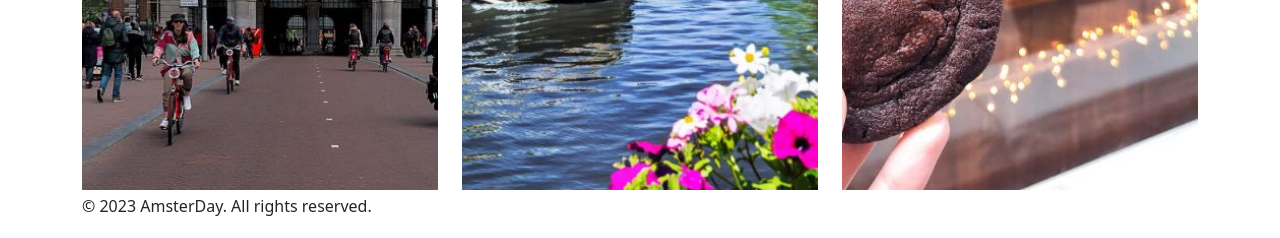
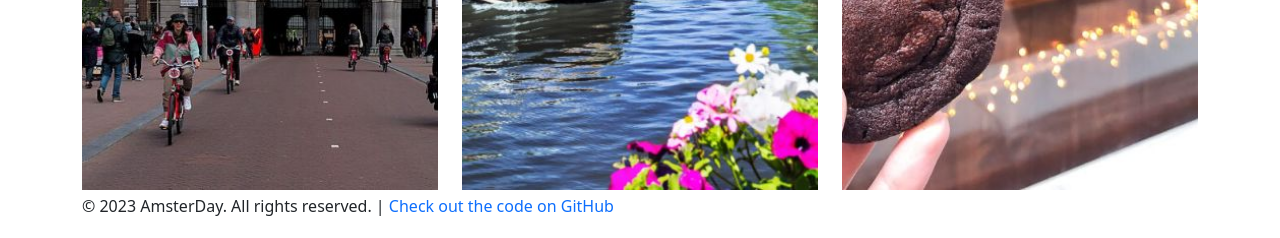
Before and after one commit to AmsterDay/project2-amsterday, a Node server app: page / in a window 1280 px wide. Shown: the part 724-962 px from the top of the page. Run offline with Node 20, Linux system fonts and the light colour scheme; some libraries are stand-ins or nearby versions.

Commit message:
add link to our github repository on footer

```diff
--- a/views/layout.hbs
+++ b/views/layout.hbs
@@ -83,7 +83,8 @@
   <div class="container">
     <div class="row">
       <div class="col-md-10 ">
-        <p>&copy; 2023 AmsterDay. All rights reserved. </p>
+        <p>&copy; 2023 AmsterDay. All rights reserved. | <a href="https://github.com/AmsterDay/project2-amsterday" style="text-decoration: none;">Check out the code on GitHub</a> </p>
+
       </div>
     </div>
   </div>
```
